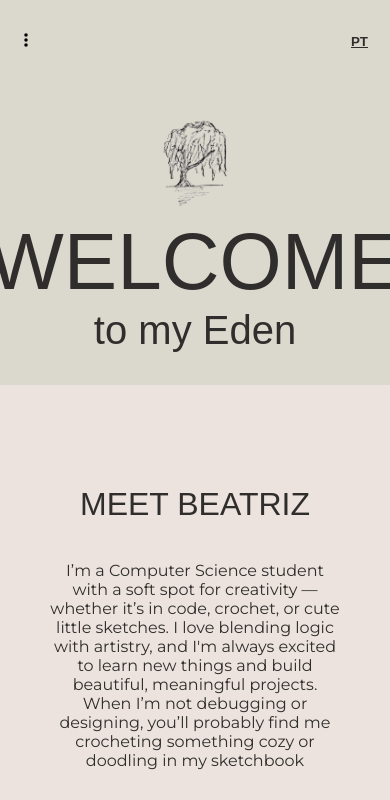
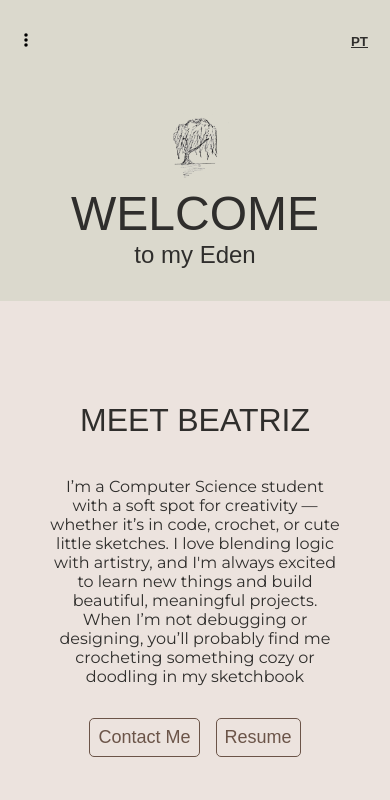
Before and after one commit to gonmbea/eden, a React (Create React App) app: page / in a window 390 px wide. Shown: the top 800 px of the page. Built offline with nearby package versions, Linux system fonts and the light colour scheme; a web font is replaced by a local one.

Commit message:
fix: removing mobile horizontal scroll bar

```diff
--- a/src/Scss/_hero.scss
+++ b/src/Scss/_hero.scss
@@ -8,7 +8,6 @@
     align-items: center;
     background-color: $cool-background;
     min-width: 100%;
-    // padding-left: 25px;
 
 
     &-logo{
@@ -37,3 +36,28 @@
         }
     }
 }
+
+
+@media (max-width: 768px) {
+    .hero-container {
+        &-logo {
+            img {
+            height: 70px;
+            width: 70px;
+            margin-top: $hero-vertical-margin;
+            }
+        }
+
+        &-text {
+            margin-bottom: $hero-vertical-margin;
+
+            h1 {
+            font-size: 48px;
+            }
+
+            h3 {
+            font-size: 24px;
+            }
+        }
+    }
+}
--- a/src/Scss/_navBar.scss
+++ b/src/Scss/_navBar.scss
@@ -86,7 +86,7 @@
             display: none;
             flex-direction: column;
             align-items: center;
-            background-color: #fff;
+            background-color: $off-white;
             width: 200px;
             position: absolute;
             top: $navbar-height;
--- a/src/Scss/_variables.scss
+++ b/src/Scss/_variables.scss
@@ -8,6 +8,7 @@ $brown-effects: #6B5448;
 $brown-text:#2F2E2C;
 $purple-deep: #36344D;
 $purple-lighter: #64567C;
+$off-white: #FFFAF1;
 
 /* Text */
 $font-family-main:"Italiana", sans-serif;
```
